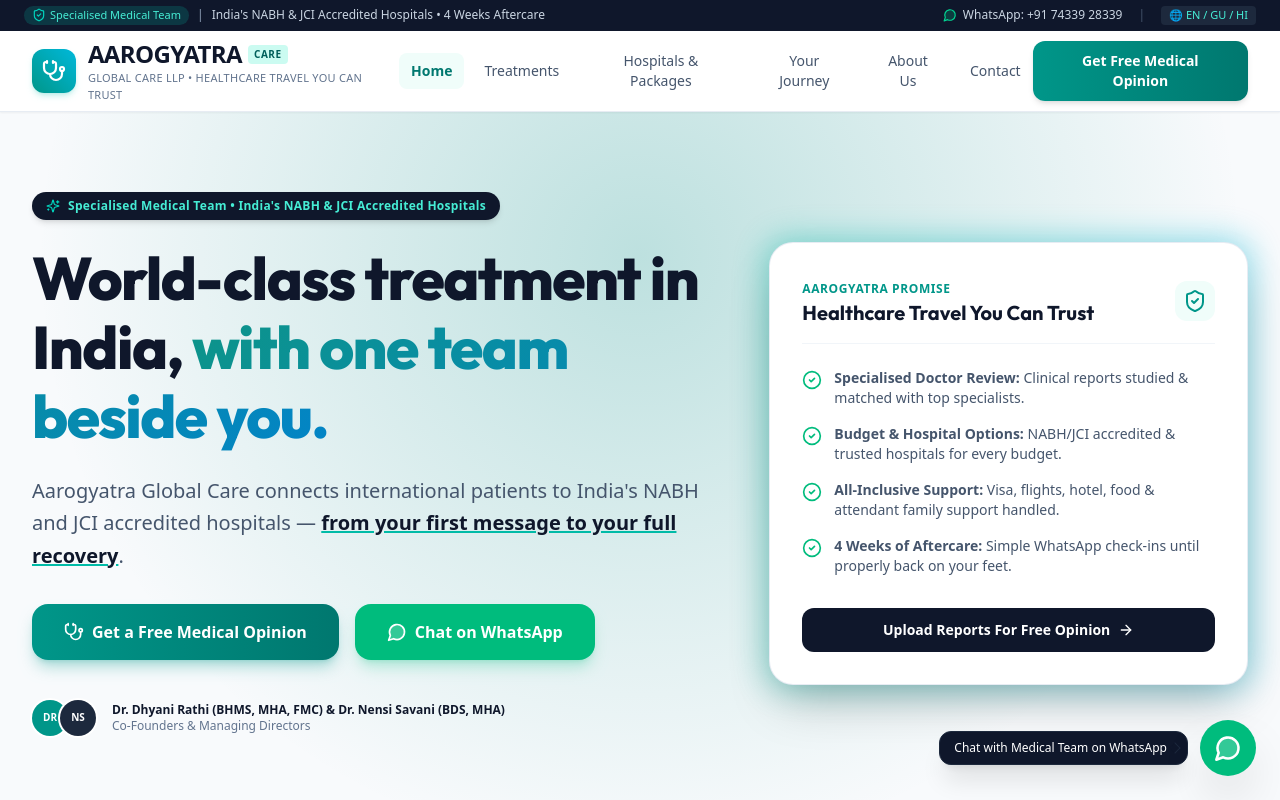
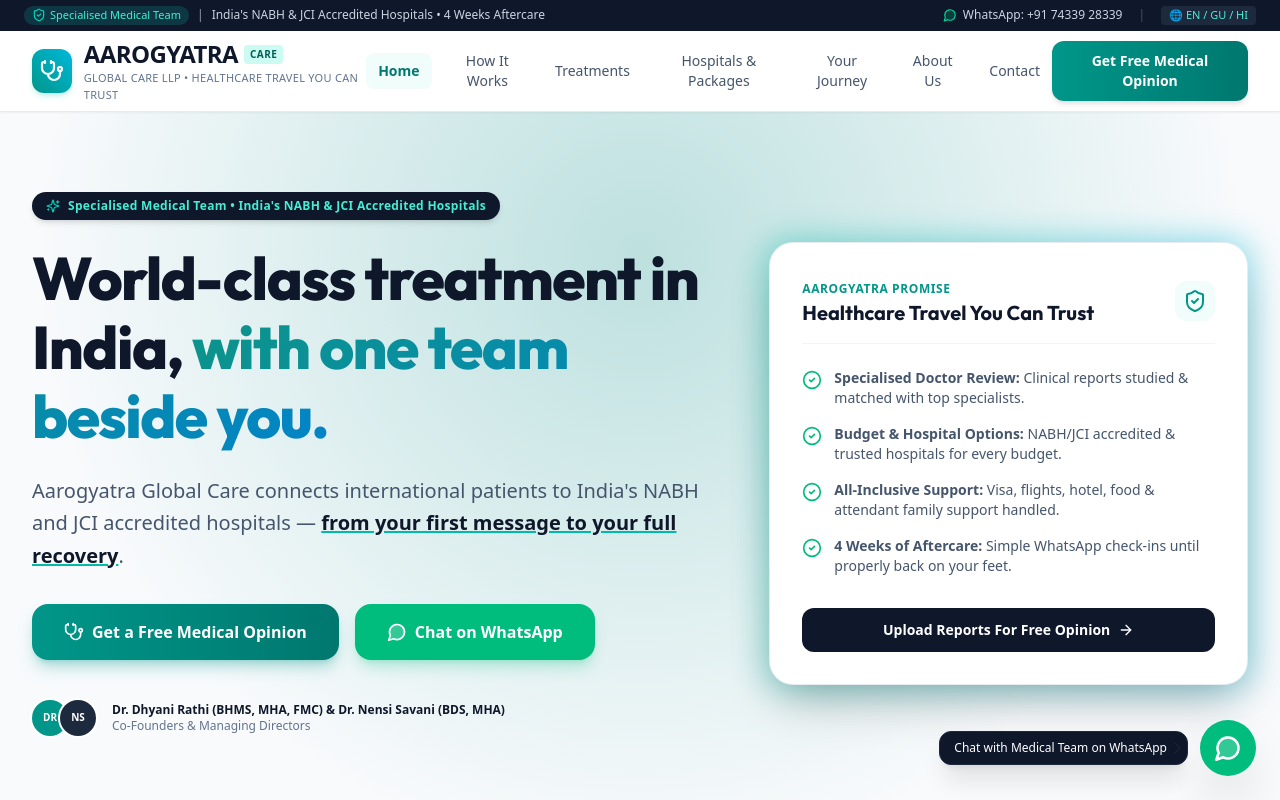
Before and after one commit to jasminnasit/aarogyatra-website, a React (Vite) app: page /#home in a window 1280 px wide. Shown: the top 800 px of the page. Built offline with nearby package versions, Linux system fonts and the light colour scheme.

Commit message:
Remove Why Gujarat section to strictly match PDF sitemap

```diff
--- a/src/App.jsx
+++ b/src/App.jsx
@@ -7,7 +7,6 @@
 import TreatmentsPage from './pages/TreatmentsPage';
 import HospitalsPackagesPage from './pages/HospitalsPackagesPage';
 import SpecialtyDetailPage from './pages/SpecialtyDetailPage';
-import WhyGujaratPage from './pages/WhyGujaratPage';
 import InternationalPatientsPage from './pages/InternationalPatientsPage';
 import AboutUsPage from './pages/AboutUsPage';
 import FreeOpinionPage from './pages/FreeOpinionPage';
@@ -28,7 +27,6 @@
     'hospitals-packages',
     'your-journey',
     'specialty-detail',
-    'why-us',
     'about-us',
     'free-opinion',
     'contact'
@@ -129,10 +127,6 @@
           />
         )}
 
-        {activePage === 'why-us' && (
-          <WhyGujaratPage setActivePage={handleSetActivePage} />
-        )}
-
         {activePage === 'about-us' && (
           <AboutUsPage setActivePage={handleSetActivePage} />
         )}
--- a/src/components/Footer.jsx
+++ b/src/components/Footer.jsx
@@ -58,7 +58,7 @@
               Quick Navigation
             </h4>
             <ul className="space-y-2.5 text-sm">
-              <li><button onClick={() => handleNavClick('home')} className="hover:text-teal-400 transition-colors">Home</button></li>
+              <li><button onClick={() => handleNavClick('home')} className="hover:text-teal-400 transition-colors">Hero / Home</button></li>
               <li><button onClick={() => handleNavClick('treatments')} className="hover:text-teal-400 transition-colors">Treatments</button></li>
               <li><button onClick={() => handleNavClick('hospitals-packages')} className="hover:text-teal-400 transition-colors">Hospitals & Packages</button></li>
               <li><button onClick={() => handleNavClick('your-journey')} className="hover:text-teal-400 transition-colors">Your Journey</button></li>
@@ -79,7 +79,7 @@
               <li><button onClick={() => handleNavClick('treatments')} className="hover:text-teal-400 transition-colors">Cancer Care (Oncology)</button></li>
               <li><button onClick={() => handleNavClick('treatments')} className="hover:text-teal-400 transition-colors">Kidney & Urology</button></li>
               <li><button onClick={() => handleNavClick('treatments')} className="hover:text-teal-400 transition-colors">General & Advanced Surgery</button></li>
-              <li><button onClick={() => handleNavClick('treatments')} className="hover:text-teal-400 transition-colors">Dentistry & Oral Rehab</button></li>
+              <li><button onClick={() => handleNavClick('treatments')} className="hover:text-teal-400 transition-colors">Dentistry</button></li>
               <li><button onClick={() => handleNavClick('treatments')} className="hover:text-teal-400 transition-colors">Cosmetology & Aesthetics</button></li>
             </ul>
           </div>
--- a/src/components/Navbar.jsx
+++ b/src/components/Navbar.jsx
@@ -6,6 +6,7 @@
 
   const navLinks = [
     { id: 'home', label: 'Home' },
+    { id: 'how-it-works', label: 'How It Works' },
     { id: 'treatments', label: 'Treatments' },
     { id: 'hospitals-packages', label: 'Hospitals & Packages' },
     { id: 'your-journey', label: 'Your Journey' },
@@ -14,6 +15,15 @@
   ];
 
   const handleNavClick = (pageId) => {
+    if (pageId === 'how-it-works') {
+      setActivePage('home');
+      setMobileMenuOpen(false);
+      setTimeout(() => {
+        const el = document.getElementById('how-it-works-section');
+        if (el) el.scrollIntoView({ behavior: 'smooth' });
+      }, 100);
+      return;
+    }
     setActivePage(pageId);
     setMobileMenuOpen(false);
     window.scrollTo({ top: 0, behavior: 'smooth' });
```
